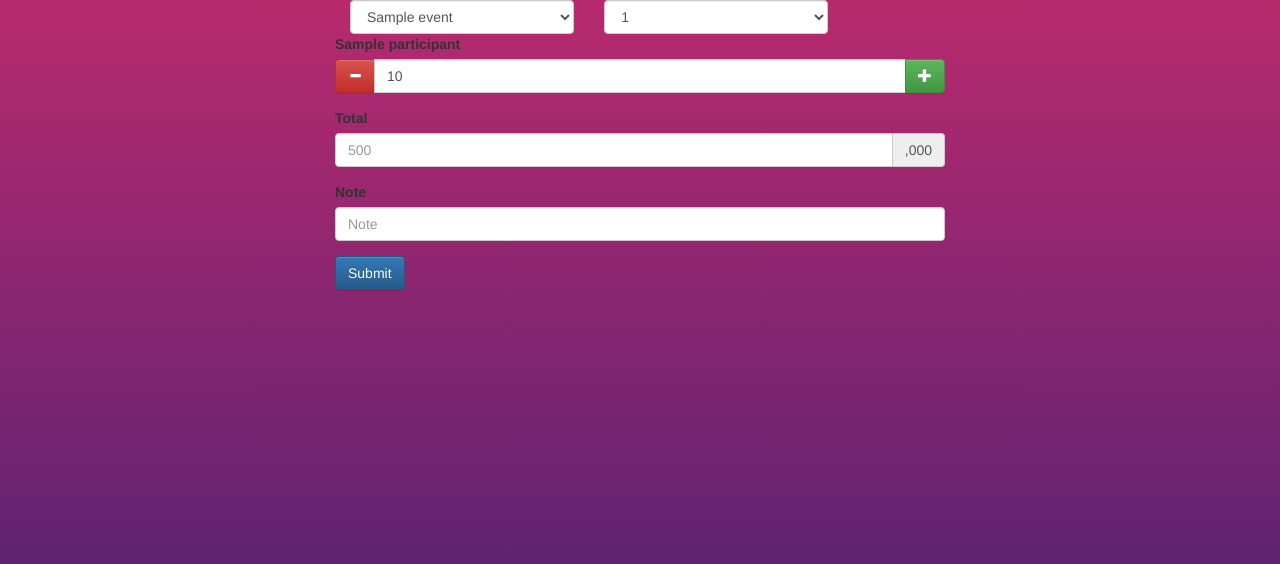
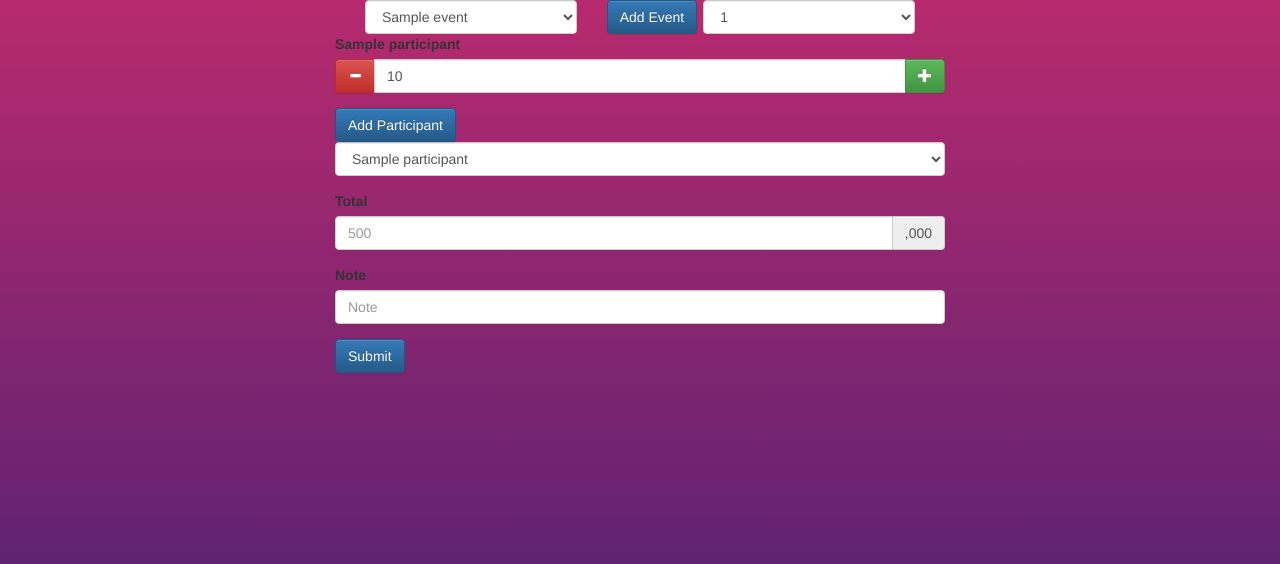
Before and after one commit to mri3in/drunk, a Django app: page /shots/ in a window 1280 px wide. Shown: the top 564 px of the page. Run offline with Django 3.2, Linux system fonts and the light colour scheme; tables that the repository leaves empty hold one stand-in row (values such as "Sample post"); some libraries are stand-ins or nearby versions.

Commit message:
add a new event/participant/round/round-participant

```diff
--- a/shots/templates/shots/index.html
+++ b/shots/templates/shots/index.html
@@ -8,13 +8,14 @@
     <link href="{% static 'drunk/style.css' %}" rel="stylesheet">
     <!-- <link href="../../static/drunk/style.css" rel="stylesheet"> -->
     <meta name="viewport" content="width=device-width, initial-scale=1">
+    <script src="https://ajax.googleapis.com/ajax/libs/jquery/3.5.1/jquery.min.js"></script>
     <!-- Latest compiled and minified CSS -->
     <link rel="stylesheet" href="https://stackpath.bootstrapcdn.com/bootstrap/3.4.1/css/bootstrap.min.css" integrity="sha384-HSMxcRTRxnN+Bdg0JdbxYKrThecOKuH5zCYotlSAcp1+c8xmyTe9GYg1l9a69psu" crossorigin="anonymous">
     <!-- Optional theme -->
     <link rel="stylesheet" href="https://stackpath.bootstrapcdn.com/bootstrap/3.4.1/css/bootstrap-theme.min.css" integrity="sha384-6pzBo3FDv/PJ8r2KRkGHifhEocL+1X2rVCTTkUfGk7/0pbek5mMa1upzvWbrUbOZ" crossorigin="anonymous">
     <!-- Latest compiled and minified JavaScript -->
     <script src="https://stackpath.bootstrapcdn.com/bootstrap/3.4.1/js/bootstrap.min.js" integrity="sha384-aJ21OjlMXNL5UyIl/XNwTMqvzeRMZH2w8c5cRVpzpU8Y5bApTppSuUkhZXN0VxHd" crossorigin="anonymous"></script>
-    <script src="https://ajax.googleapis.com/ajax/libs/jquery/3.5.1/jquery.min.js"></script>
+
     <title>Drunk</title>
     <script>
       document.addEventListener('DOMContentLoaded', () => {
@@ -32,6 +33,7 @@
             }
           }
         });
+
         document.querySelectorAll('.quantity-right-plus').forEach(button => {
           var inputId = button.dataset.field;
           button.onclick = function () {
@@ -49,15 +51,27 @@
             }
           }
         });
+
+        // assign value to a hidden field on add participant modal
+        $('#participant-round-id').val($('#roundList').val());
+
+        // on the change of the round, change the value accordingly
+        $('#roundList').change(function() {
+          $('#participant-round-id').val($(this).val());
+        });
+
       });
 
     </script>
   </head>
   <body>
+    <div class="clearfix"></div>
     <div class="col-lg-3"></div>
-    <div class="col-lg-6">
+    <form class="col-lg-6" id="form_event" action="{% url 'shots:addRound' %}" method="post">
+      {% csrf_token %}
+      <div class="col-lg-12">
         <div class="col-lg-5">
-        <select id="eventList" class="form-control">
+          <select id="eventList" class="form-control" name="event">
             {% for event in events %}
               {% if event == lastEvent %}
                 <option value="{{ event.id }}" selected>{{ event.name }}</option>
@@ -67,22 +81,26 @@
             {% endfor %}
           </select>
         </div>
+        <div class="col-lg-2">
+          <button type="button" class="btn btn-primary" data-toggle="modal" data-target="#myModal">
+            Add Event
+          </button>
+
+        </div>
         <div class="col-lg-5">
-        <select id="roundList" class="form-control">
+          <select id="roundList" class="form-control" name="round">
+            <option value=0> + New Round</option>
             {% for round in rounds %}
               {% if round == lastRound %}
-              <option value="{{ round.id }}" selected>{{ round.id }}</option>
+                <option value="{{ round.id }}" selected>{{ round.order }}</option>
               {% else %}
-              <option value="{{ round.id }}">{{ round.id }}</option>
+                <option value="{{ round.id }}">{{ round.order }}</option>
               {% endif %}
             {% endfor %}
           </select>
         </div>
       </div>
       <div class="clearfix"></div>
-    <div class="col-lg-3"></div>
-    <form class="col-lg-6" id="form_event" action="{% url 'shots:addRound' %}" method="post">
-      {% csrf_token %}
       {% for participant in participants %}
         <div class="form-group">
           <label>{{ participant.name }} </label>
@@ -93,7 +111,7 @@
               </button>
             </span>
             <input type="hidden" name="participant" value="{{ participant.id }}">
-            <input type="text" name="quantity-{{ participant.id }}" class="form-control input-number" value="10" min="1" max="100">
+            <input type="text" id="{{ participant.name }}-quantity" name="quantity-{{ participant.id }}" class="form-control input-number" value="10" min="1" max="100">
             <span class="input-group-btn">
               <button type="button" class="quantity-right-plus btn btn-success btn-number" data-type="plus" data-field="{{ participant.name }}-quantity">
                   <span class="glyphicon glyphicon-plus"></span>
@@ -103,20 +121,85 @@
         </div>
         <div class="clearfix"></div>
       {% endfor %}
+      <button type="button" class="btn btn-primary" data-toggle="modal" data-target="#AddParticipantModal">
+        Add Participant
+      </button>
       <div class="clearfix"></div>
+      <div class="form-group">
+        <select id="payeeList" class="form-control" name="payee">
+          {% for participant in participants %}
+            <option value="{{ participant.id }}">{{ participant.name }}</option>
+          {% endfor %}
+        </select>
+      </div>
       <div class="form-group">
         <label>Total </label>
         <div class="input-group">
-          <input type="text" class="form-control" placeholder="500" >
+          <input type="text" class="form-control" placeholder="500" name="total">
           <span class="input-group-addon">,000</span>
         </div>
       </div>
       <div class="form-group">
         <label>Note </label>
-        <input type="text" class="form-control" placeholder="Note" >
+        <input type="text" class="form-control" placeholder="Note" name="note">
       </div>
       <button type="submit" class="btn btn-primary">Submit</button>
     </form>
 
+    <!-- Modals start here -->
+    <!-- Add Event Modal -->
+    <div class="modal fade" id="myModal" tabindex="-1" role="dialog" aria-labelledby="myModalLabel">
+      <div class="modal-dialog" role="document">
+        <div class="modal-content">
+          <div class="modal-header">
+            <button type="button" class="close" data-dismiss="modal" aria-label="Close"><span aria-hidden="true">&times;</span></button>
+            <h4 class="modal-title" id="myModalLabel">Modal title</h4>
+          </div>
+          <form action="{% url 'shots:addEvent' %}" method="post">
+            {% csrf_token %}
+            <div class="modal-body">
+                <div class="form-group">
+                  <label for="event-name" class="control-label">Event:</label>
+                  <input type="text" class="form-control" id="event-name" name="event-name">
+                  <p style="font-style: italic"> Leave blank to use today as the event name.</p>
+                </div>
+            </div>
+            <div class="modal-footer">
+              <button type="button" class="btn btn-default" data-dismiss="modal">Close</button>
+              <button type="submit" class="btn btn-primary">Save changes</button>
+            </div>
+          </form>
+        </div>
+      </div>
+    </div>
+    <!-- Add Participant Modal -->
+    <div class="modal fade" id="AddParticipantModal" tabindex="-1" role="dialog" aria-labelledby="myModalLabel">
+      <div class="modal-dialog" role="document">
+        <div class="modal-content">
+          <div class="modal-header">
+            <button type="button" class="close" data-dismiss="modal" aria-label="Close"><span aria-hidden="true">&times;</span></button>
+            <h4 class="modal-title" id="myModalLabel">Modal title</h4>
+          </div>
+          <form action="{% url 'shots:addParticipant' %}" method="post">
+            {% csrf_token %}
+            <div class="modal-body">
+                <div class="form-group">
+                  <label for="participant-name" class="control-label">Name:</label>
+                  <input type="text" class="form-control" id="participant-name" name="participant-name" required>
+                  <label for="participant-nickname" class="control-label">Nickname:</label>
+                  <input type="text" class="form-control" id="participant-nickname" name="participant-nickname">
+                  <label for="participant-type" class="control-label">Frequent Member?:</label>
+                  <input type="checkbox" id="participant-type" name="participant-type" value="True">
+                  <input type="text" hidden id="participant-round-id" name="round-id" value="1">
+                </div>
+            </div>
+            <div class="modal-footer">
+              <button type="button" class="btn btn-default" data-dismiss="modal">Close</button>
+              <button type="submit" class="btn btn-primary">Save changes</button>
+            </div>
+          </form>
+        </div>
+      </div>
+    </div>
   </body>
   </html>
--- a/shots/urls.py
+++ b/shots/urls.py
@@ -4,6 +4,8 @@ from . import views
 app_name = "shots"
 urlpatterns = [
     path('', views.index, name="index"),
-    path("addRound", views.addRound, name="addRound")
+    path("addRound", views.addRound, name="addRound"),
+    path("addEvent", views.addEvent, name="addEvent"),
+    path("addParticipant", views.addParticipant, name="addParticipant")
     # path("test", views.test, name="test")
 ]
--- a/shots/views.py
+++ b/shots/views.py
@@ -2,26 +2,30 @@ from django.shortcuts import render
 from .models import *
 from django.http import HttpResponseRedirect
 from django.urls import reverse
+from datetime import date
+
 
 # Create your views here.
 def index(request):
-    lastEvent = Event.objects.order_by('-date')[0]
+    lastEvent = Event.objects.order_by('id')[0]
     events = Event.objects.order_by('-date')
     rounds = lastEvent.rounds.order_by('-datetime')
-    lastRound = rounds[0]
     participants = []
-    for round in rounds:
-        rpList = RoundParticipant.objects.filter(round=round.id)
-        print(f"round: {round}")
-        print(f"rpList: {rpList}")
-        for rp in rpList:
-            print(f"roundparticipant : {rp}")
-            if rp.participant not in participants:
-                participants.append(rp.participant)
-    print("---------")
-    print(f"participants: {participants}")
-    print(f"lastEvent: {lastEvent}")
-    print(f"rounds: {rounds}")
+    lastRound = ""
+    if rounds:
+        lastRound = rounds[0]
+        for round in rounds:
+            rpList = RoundParticipant.objects.filter(round=round.id)
+            # print(f"round: {round}")
+            # print(f"rpList: {rpList}")
+            for rp in rpList:
+                # print(f"roundparticipant : {rp}")
+                if rp.participant not in participants:
+                    participants.append(rp.participant)
+    # print("---------")
+    # print(f"participants: {participants}")
+    # print(f"lastEvent: {lastEvent}")
+    # print(f"rounds: {rounds}")
     return render(request, 'shots/index.html', {
         "lastEvent": lastEvent,
         "participants": participants,
@@ -35,13 +39,66 @@ def addRound(request):
     if request.method == "POST":
         participants = request.POST.getlist('participant')
         quantities = [request.POST['quantity-{}'.format(p)] for p in participants]
-        list = zip(participants, quantities)
+        listZip = list(zip(participants, quantities))
         # print(f"participants: {participants}")
         # print(f"quantities: {quantities}")
-        # return HttpResponseRedirect(reverse("shots:test", args=(participants, quantities,)))
-        # return HttpResponseRedirect(reverse("shots:test"))
+        e = Event.objects.get(pk=int(request.POST["event"]))
+        payeeForm = Participant.objects.get(pk=int(request.POST["payee"]))
+        totalForm = int(request.POST["total"])
+        noteForm = str(request.POST["note"])
+
+        if int(request.POST["round"]) == 0:
+            ord = e.rounds.count() + 1
+            round = Round(total = totalForm, note = noteForm, payee = payeeForm, event = e, order = ord)
+            round.save()
+        else:
+            round = Round.objects.get(pk=int(request.POST["round"]))
+            round.total = totalForm
+            round.note = noteForm
+            round.payee = payeeForm
+            round.save()
+
+        rpList = []
+        # print(f"list before: {listZip}")
+        for p, q in listZip:
+            rp = RoundParticipant(round = round, participant = Participant.objects.get(pk=p), quantity = int(q))
+            rpList.append(rp)
+            rp.save()
+        # print(f"list: {listZip}")
         return render(request, 'shots/test.html', {
             "participants":participants,
             "quantities":quantities,
-            "list": list
+            "list": listZip,
+            "rpList": rpList
         })
+
+
+def addEvent(request):
+    if request.method == "POST":
+        eventName = request.POST["event-name"].strip()
+        if eventName:
+            print(eventName)
+            newEvent = Event(name = eventName)
+            newEvent.save()
+        else:
+            newEvent = Event(name = str(date.today().strftime("%d/%m/%Y")))
+            newEvent.save()
+        r = Round(event=newEvent, order=1)
+        r.save()
+        return HttpResponseRedirect(reverse("shots:index"))
+
+
+
+def addParticipant(request):
+    if request.method == "POST":
+        nameForm = request.POST["participant-name"].strip()
+        nicknameForm = request.POST["participant-nickname"].strip()
+        typeForm = request.POST.get("participant-type", False)
+
+        p = Participant(name = nameForm, nickname = nicknameForm, type = typeForm)
+        p.save()
+        roundIdFrom = int(request.POST["round-id"])
+        r = Round.objects.get(pk=roundIdFrom)
+        rp = RoundParticipant(round=r, participant=p, quantity=0)
+        rp.save()
+        return HttpResponseRedirect(reverse("shots:index"))
```
Also changed, not shown: shots/models.py (+7 -6 lines), shots/templates/shots/test.html (+15 -6 lines), shots/migrations/0003_round_order.py (added), shots/migrations/0004_auto_20201007_2346.py (added), shots/migrations/0005_auto_20201007_2348.py (added). Lines whose indentation alone changed are shown as unchanged.
